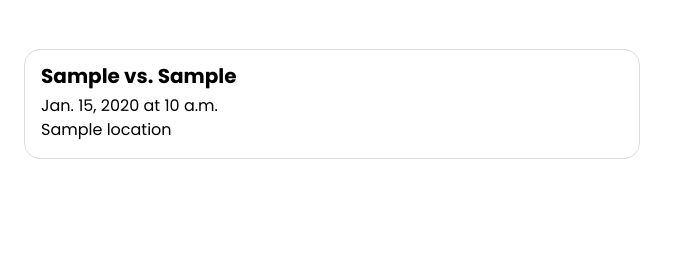
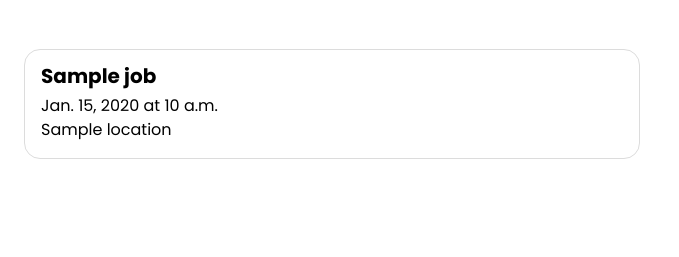
Before and after one commit to agrattan0820/whistle-watch-cards, a Django app: template whistlewatchcards/jobboard/templates/index.html in a window 1280 px wide. Shown: the part 361-618 px from the top of the page, without its empty margins (0-679 px from the left). Run offline with Django 5.2, Linux system fonts and the light colour scheme; the template is opened without the code that fills it: most values are stand-ins (such as "Sample title", 1, 10 or a date in 2020); data that the repository does not hold is empty.

Commit message:
feat: display job title if defined

```diff
--- a/whistlewatchcards/jobboard/templates/index.html
+++ b/whistlewatchcards/jobboard/templates/index.html
@@ -13,7 +13,11 @@
    {% for job in job_list %}
     <li>
      <a href="{{ job.get_absolute_url }}">
-      <h2>{{ job.home_team }} vs. {{ job.away_team }}</h2>
+      {% if job.title %}
+       <h2>{{ job.title }}</h2>
+      {% else %}
+       <h2>{{ job.home_team }} vs. {{ job.away_team }}</h2>
+      {% endif %}
       <p>{{ job.date_time|date:"N j, o" }} at {{ job.date_time|date:"P" }}</p>
       <p>{{ job.location }}</p>
      </a>
```
